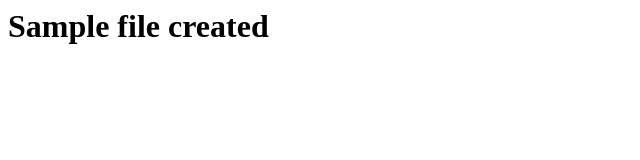
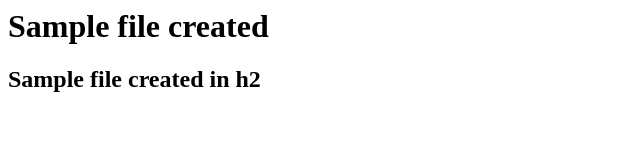
Before and after one commit to chandrailavaras1/Sixth, a plain HTML site: page tagex/index.html in a window 1280 px wide. Shown: the whole page, without its empty margins (0-640 px from the left). Drawn offline with Linux system fonts and the light colour scheme.

```diff
--- a/tagex/index.html
+++ b/tagex/index.html
@@ -1 +1,2 @@
 <h1> Sample file created </h1>
+<h2> Sample file created in h2 </h2>
```
